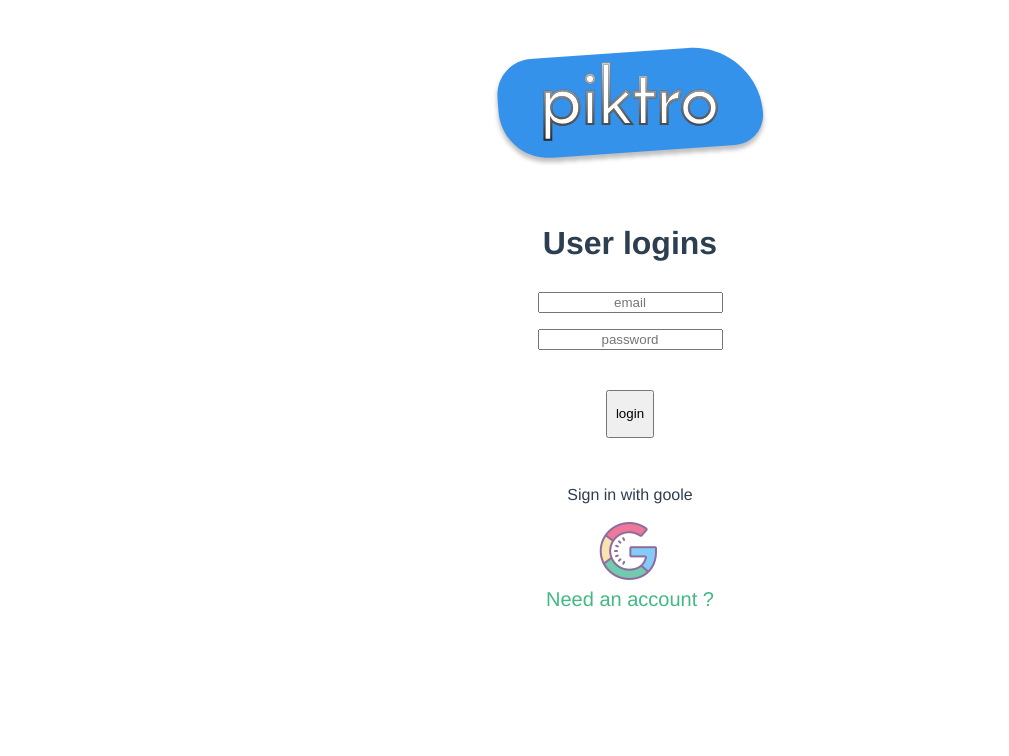
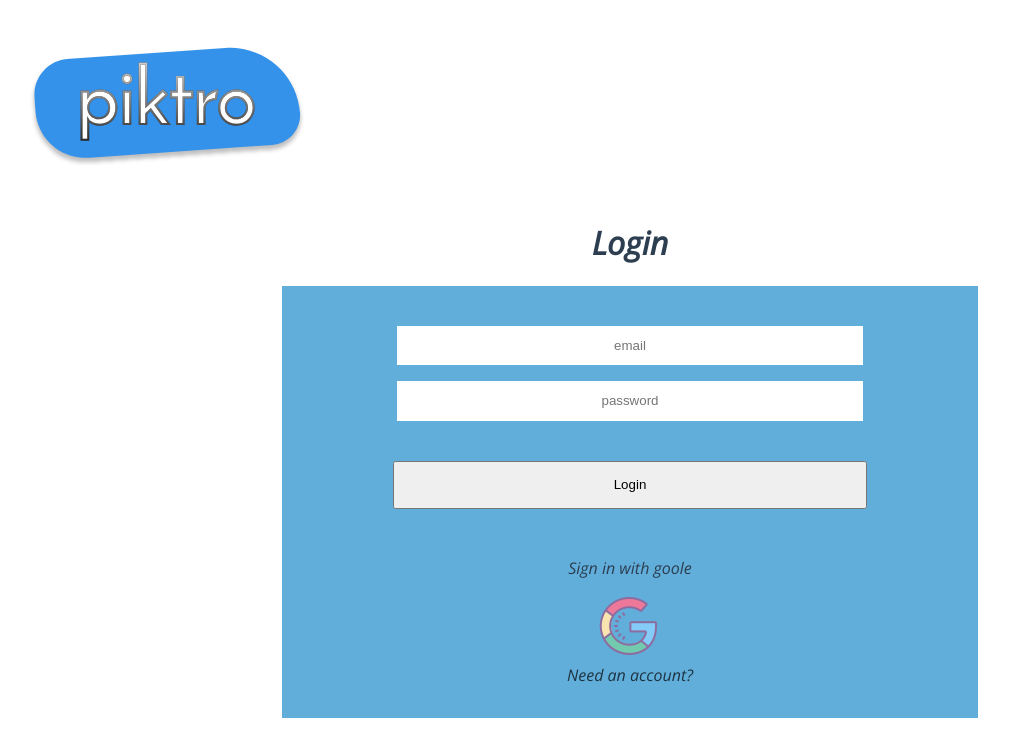
Before and after one commit to jensengbg-michele-carmagnani/retro-test, a Vue app in the folder frontend/: page /#/ in a window 1280 px wide. Shown: the top 756 px of the page, without its empty margins (10-1019 px from the left). Built offline with nearby package versions, Linux system fonts and the light colour scheme; no server answers.

Commit message:
css in login and signup -not done but started

```diff
--- a/frontend/public/index.html
+++ b/frontend/public/index.html
@@ -5,6 +5,8 @@
     <meta http-equiv="X-UA-Compatible" content="IE=edge">
     <meta name="viewport" content="width=device-width,initial-scale=1.0">
     <link rel="icon" href="<%= BASE_URL %>favicon.ico">
+    <link rel="preconnect" href="https://fonts.gstatic.com">
+<link href="https://fonts.googleapis.com/css2?family=Open+Sans:ital,wght@1,300&display=swap" rel="stylesheet">
     <title><%= htmlWebpackPlugin.options.title %></title>
   </head>
   <body>
--- a/frontend/src/App.vue
+++ b/frontend/src/App.vue
@@ -1,6 +1,6 @@
 <template>
   <div id="nav">
-    <img src="./assets/piktrologo.svg">
+    <img class="piktroimg" src="./assets/piktrologo.svg">
   </div>
   <router-view />
 </template>
@@ -49,18 +49,23 @@ export default defineComponent({
   -moz-osx-font-smoothing: grayscale;
   text-align: center;
   color: #2c3e50;
+  font-family: 'Open Sans', sans-serif;
 }
 
 #nav {
   padding: 30px;
+  display: flex;
+}
+.piktroimg {
+  max-width: 25%;
 }
 
 #nav a {
   font-weight: bold;
-  color: #2c3e50;
+  color: #000000;
 }
 
 #nav a.router-link-exact-active {
-  color: #42b983;
+  color: #000000;
 }
 </style>
--- a/frontend/src/components/LoginForm.vue
+++ b/frontend/src/components/LoginForm.vue
@@ -1,6 +1,7 @@
 <template>
   <div class="login-form">
-    <h1>User logins</h1>
+    <h1>Login</h1>
+    <div class="login">
     <input
       v-model="infoLogin.email"
       class="username"
@@ -13,7 +14,7 @@
       type="password"
       placeholder="password"
     />
-    <button @click="login()">login</button>
+    <button @click="login()">Login</button>
     <section class="google-login">
       <p>Sign in with goole</p>
       <img
@@ -22,10 +23,8 @@
         alt="Google login"
       />
     </section>
-    <router-link to="/createuser">Need an account ? </router-link>
-
-    <p>{{ infoLogin.email }}</p>
-    <p>{{ infoLogin.password }}</p>
+    <router-link to="/createuser">Need an account?</router-link>
+    </div>
   </div>
 </template>
 
@@ -87,10 +86,20 @@ export default defineComponent({
   justify-content: center;
   flex-flow: column;
 }
+.login {
+ background-color: #61AEDB;
+   display: flex;
+  align-items: center;
+  justify-content: center;
+  flex-flow: column;
+  padding:2rem;
+  min-width: 50%;
+}
 button {
   width: 3rem;
   height: 3rem;
   margin: 2rem;
+  min-width: 75%;
   text-align: center;
 }
 .form {
@@ -103,9 +112,13 @@ button {
 .username {
   margin: 0.5rem;
   text-align: center;
+  min-width: 70%;
+  padding: .7rem;
+  border: 1px, white solid;
 }
 .google-login {
   cursor: pointer;
+  margin: 0;
 }
 h3 {
   margin: 40px 0 0;
@@ -119,8 +132,7 @@ li {
   margin: 0 10px;
 }
 a {
-  color: #42b983;
+  color: #000000b4;
   text-decoration: none;
-  font-size: 20px;
 }
 </style>
--- a/frontend/src/views/CreateUser.vue
+++ b/frontend/src/views/CreateUser.vue
@@ -1,6 +1,8 @@
 <template>
+  <div class="form">
+    <h1>Sign up</h1>
+
     <div class="sign-up">
-    <h1>Sign up</h1>
       <input
         v-model="newUser.email"
         class="username"
@@ -13,7 +15,8 @@
         type="password"
         placeholder="password"
       />
-    <button @click="create()">Create</button>
+      <button @click="create()">Create new user</button>
+    </div>
   </div>
 </template>
 
@@ -54,13 +57,35 @@ export default defineComponent({
 </script>
 
 <style>
+
 .sign-up {
+ background-color: #61AEDB;
+   display: flex;
+  align-items: center;
+  justify-content: center;
+  flex-flow: column;
+  padding:2rem;
+  min-width: 50%;
+}
+button {
+  width: 3rem;
+  height: 3rem;
+  margin: 2rem;
+  min-width: 75%;
+  text-align: center;
+}
+.form {
   display: flex;
   justify-content: center;
   align-items: center;
   flex-flow: column;
 }
-input {
-  margin: 1rem;
+.password,
+.username {
+  margin: 0.5rem;
+  text-align: center;
+  min-width: 70%;
+  padding: .7rem;
+  border: 1px, white solid;
 }
 </style>
```
Also changed, not shown: 2 other files (tests, documents, lock files or other folders). Lines whose indentation alone changed are shown as unchanged.
